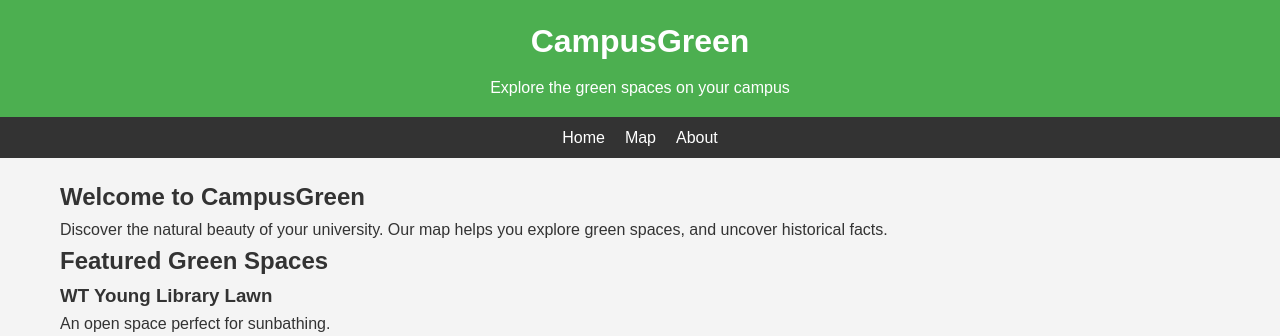
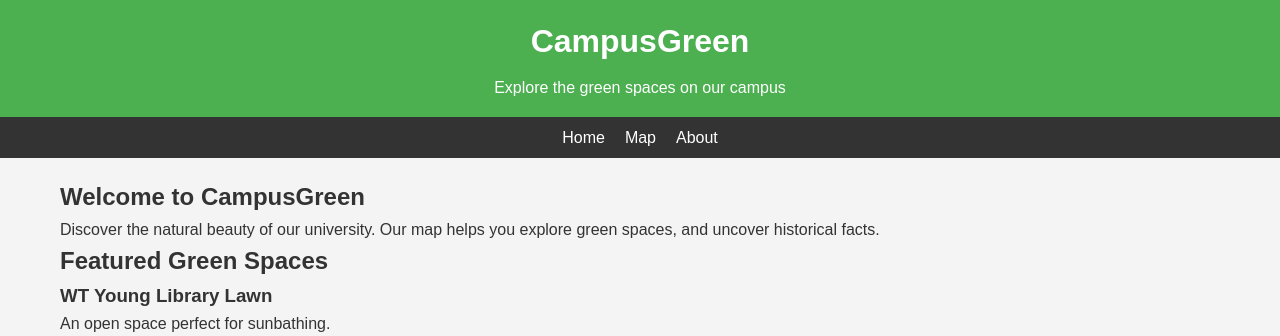
Before and after one commit to Niveusgh/Campus-greenspace-explorer, a Flask app: page / in a window 1280 px wide. Shown: the top 336 px of the page. Run offline with Flask 3, Linux system fonts and the light colour scheme.

Commit message:
fixed typos

```diff
--- a/static/js/main.js
+++ b/static/js/main.js
@@ -24,7 +24,7 @@ document.addEventListener('DOMContentLoaded', function() {
         const mapContainer = document.getElementById('map-container');
         if (mapContainer) {
             // Here you would typically initialize your map
-            // For example, if using Leaflet.js:
+            // if using Leaflet.js:
             // const map = L.map('map-container').setView([38.0406, -84.5037], 13);
             // L.tileLayer('https://{s}.tile.openstreetmap.org/{z}/{x}/{y}.png').addTo(map);
             console.log('Map container found. Map would be initialized here.');
--- a/templates/index.html
+++ b/templates/index.html
@@ -9,7 +9,7 @@
 <body>
     <header>
         <h1>CampusGreen</h1>
-        <p>Explore the green spaces on your campus</p>
+        <p>Explore the green spaces on our campus</p>
     </header>
 
     <nav>
@@ -23,7 +23,7 @@
     <main>
         <section id="welcome">
             <h2>Welcome to CampusGreen</h2>
-            <p>Discover the natural beauty of your university. Our map helps you explore green spaces, and uncover historical facts.</p>
+            <p>Discover the natural beauty of our university. Our map helps you explore green spaces, and uncover historical facts.</p>
         </section>
 
         <section id="featured-spaces">
```
